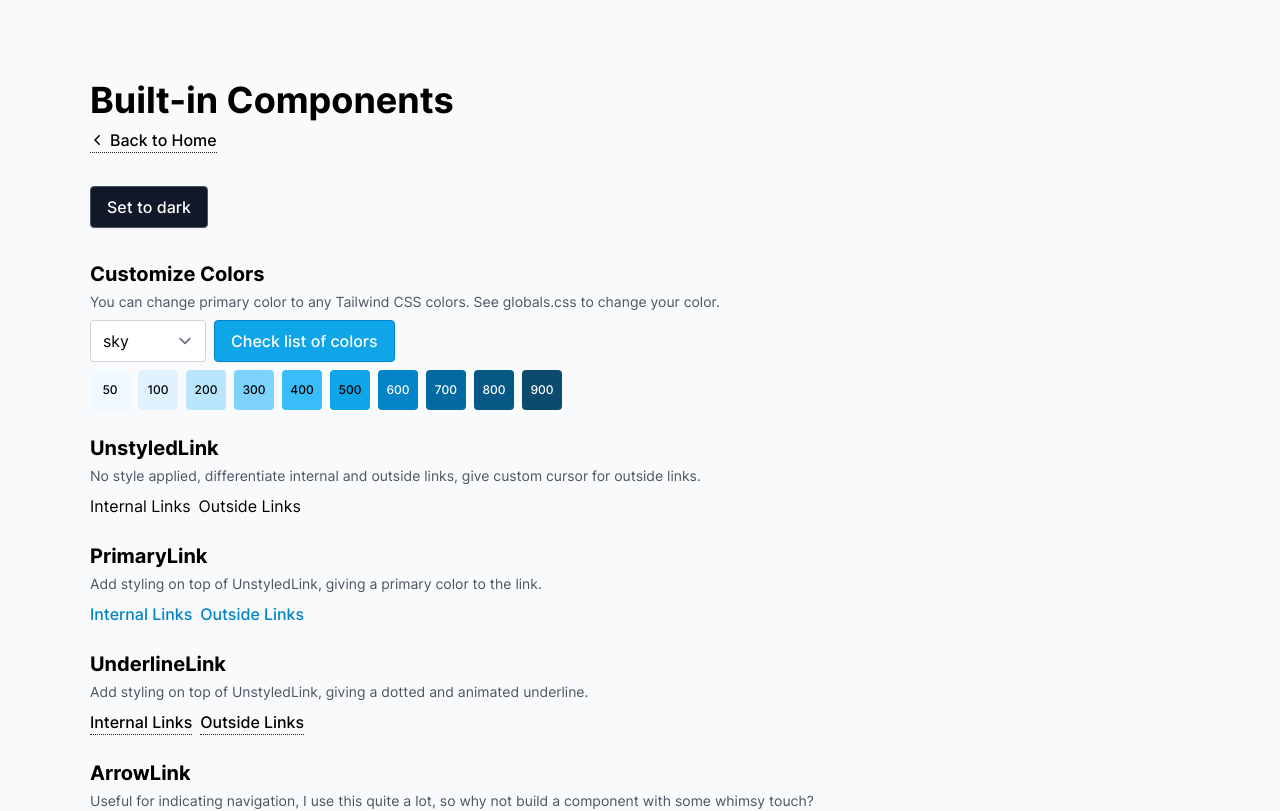
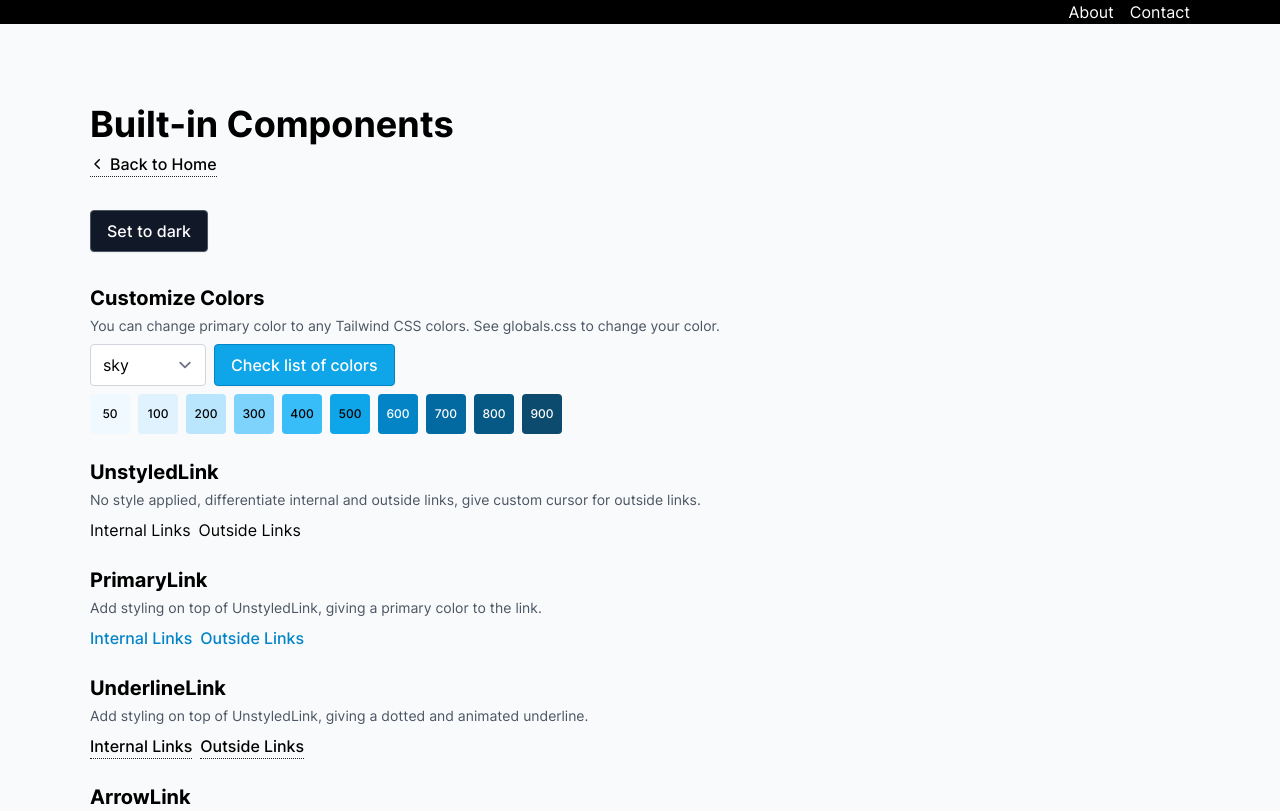
Before and after one commit to Adm1RalDen/light-impulse, a Next.js app: page /components in a window 1280 px wide. Shown: the top 811 px of the page. Built offline with nearby package versions, Linux system fonts and the light colour scheme.

Commit message:
feat: added header and logotype

```diff
--- a/src/components/layout/Header.tsx
+++ b/src/components/layout/Header.tsx
@@ -1,21 +1,22 @@
 import * as React from 'react';
 
 import UnstyledLink from '@/components/links/UnstyledLink';
+const links = [
+  { href: '/', label: 'About' },
+  { href: '/', label: 'Contact' },
+];
 
-const links = [
-  { href: '/', label: 'Route 1' },
-  { href: '/', label: 'Route 2' },
-];
+import Logotype from '~/svg/logo-black.svg';
 
 export default function Header() {
   return (
-    <header className='sticky top-0 z-50 bg-white'>
-      <div className='layout flex h-14 items-center justify-between'>
+    <header className='sticky top-0 z-50 bg-black'>
+      <div className='layout flex items-center justify-between'>
         <UnstyledLink href='/' className='font-bold hover:text-gray-600'>
-          Home
+          <Logotype className='text-6xl' />
         </UnstyledLink>
         <nav>
-          <ul className='flex items-center justify-between space-x-4'>
+          <ul className='flex items-center justify-between space-x-4 text-white'>
             {links.map(({ href, label }) => (
               <li key={`${href}${label}`}>
                 <UnstyledLink href={href} className='hover:text-gray-600'>
--- a/src/components/layout/Layout.tsx
+++ b/src/components/layout/Layout.tsx
@@ -1,6 +1,13 @@
 import * as React from 'react';
+
+import Header from '@/components/layout/Header';
 
 export default function Layout({ children }: { children: React.ReactNode }) {
   // Put Header or Footer Here
-  return <>{children}</>;
+  return (
+    <>
+      <Header />
+      {children}
+    </>
+  );
 }
```
Also changed, not shown: public/svg/logo-black.svg (added).
